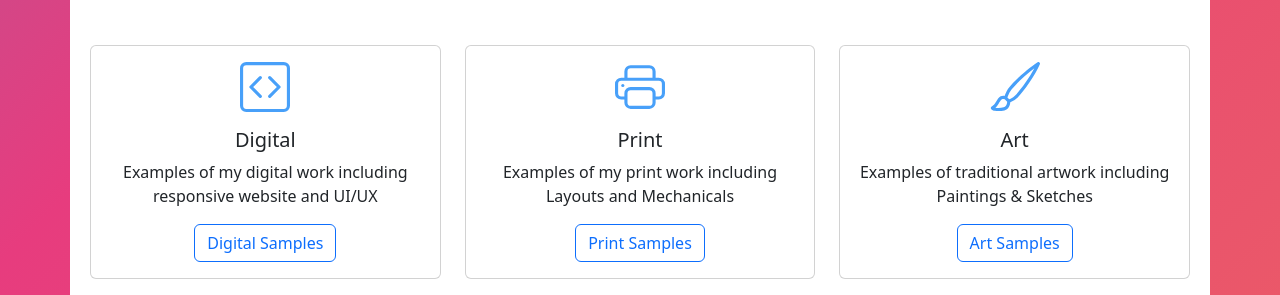
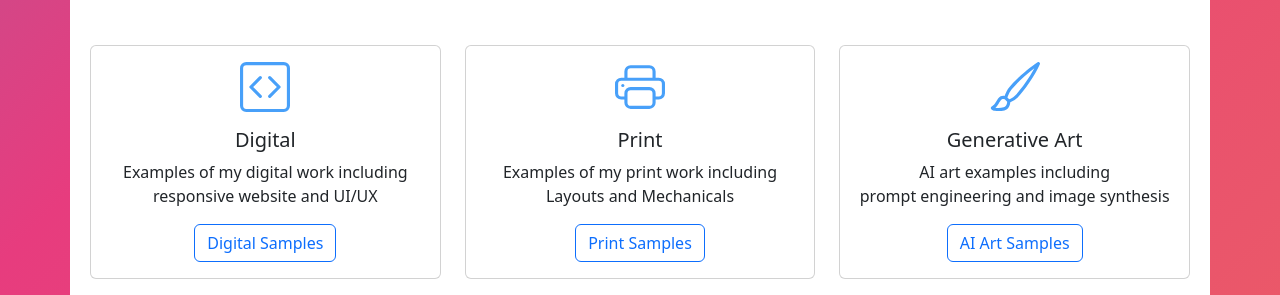
Before and after one commit to williamortiz/portfolio, a plain HTML site: page index.html in a window 1280 px wide. Shown: the part 531-826 px from the top of the page. Drawn offline with nearby package versions, Linux system fonts and the light colour scheme.

Commit message:
Add files via upload

```diff
--- a/index.html
+++ b/index.html
@@ -84,9 +84,9 @@
                                         <path d="M15.825.12a.5.5 0 0 1 .132.584c-1.53 3.43-4.743 8.17-7.095 10.64a6.067 6.067 0 0 1-2.373 1.534c-.018.227-.06.538-.16.868-.201.659-.667 1.479-1.708 1.74a8.118 8.118 0 0 1-3.078.132 3.659 3.659 0 0 1-.562-.135 1.382 1.382 0 0 1-.466-.247.714.714 0 0 1-.204-.288.622.622 0 0 1 .004-.443c.095-.245.316-.38.461-.452.394-.197.625-.453.867-.826.095-.144.184-.297.287-.472l.117-.198c.151-.255.326-.54.546-.848.528-.739 1.201-.925 1.746-.896.126.007.243.025.348.048.062-.172.142-.38.238-.608.261-.619.658-1.419 1.187-2.069 2.176-2.67 6.18-6.206 9.117-8.104a.5.5 0 0 1 .596.04zM4.705 11.912a1.23 1.23 0 0 0-.419-.1c-.246-.013-.573.05-.879.479-.197.275-.355.532-.5.777l-.105.177c-.106.181-.213.362-.32.528a3.39 3.39 0 0 1-.76.861c.69.112 1.736.111 2.657-.12.559-.139.843-.569.993-1.06a3.122 3.122 0 0 0 .126-.75l-.793-.792zm1.44.026c.12-.04.277-.1.458-.183a5.068 5.068 0 0 0 1.535-1.1c1.9-1.996 4.412-5.57 6.052-8.631-2.59 1.927-5.566 4.66-7.302 6.792-.442.543-.795 1.243-1.042 1.826-.121.288-.214.54-.275.72v.001l.575.575zm-4.973 3.04.007-.005a.031.031 0 0 1-.007.004zm3.582-3.043.002.001h-.002z"/>
                                     </svg>
                                 </div>
-                                <h5 class="card-title">Art</h5>
-                                <p class="card-text">Examples of traditional artwork including<br>Paintings & Sketches</p>
-                                <a href="art.html" class="btn btn-outline-primary" target="_blank">Art Samples</a>
+                                <h5 class="card-title">Generative Art</h5>
+                                <p class="card-text">AI art examples including<br>prompt engineering and image synthesis</p>
+                                <a href="Art.html" class="btn btn-outline-primary" target="_blank">AI Art Samples</a>
                             </div>
                         </div>
                     </div>
```
